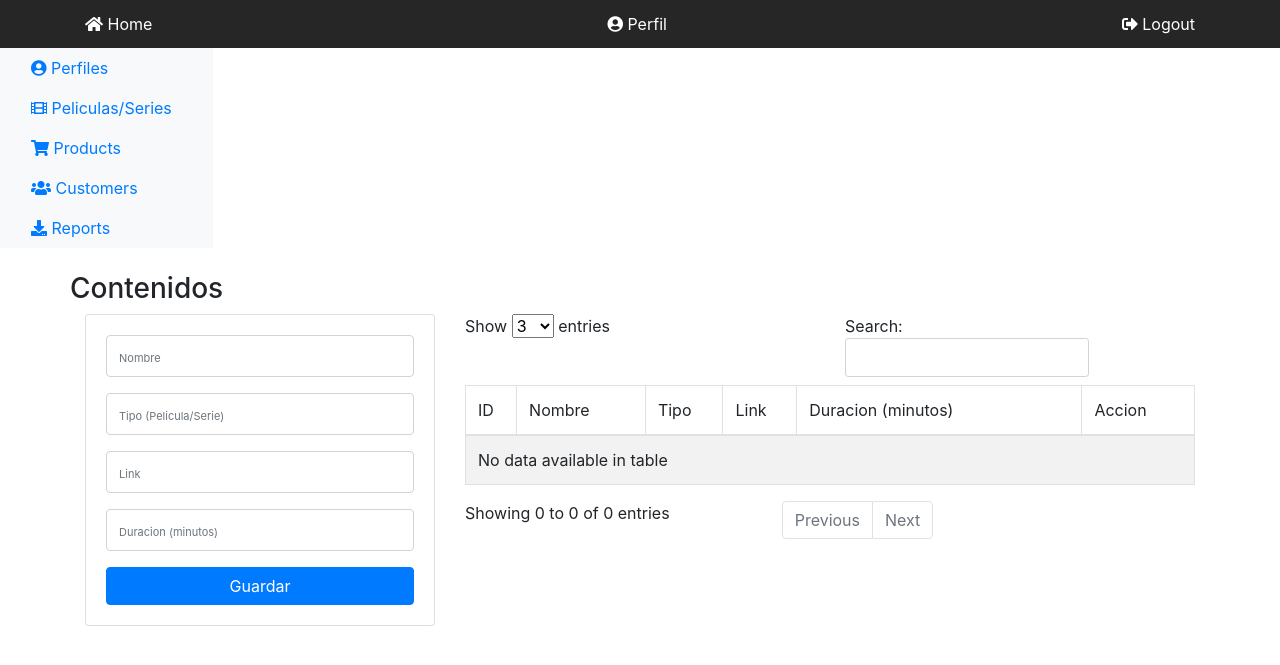
After one commit to Yong-Park/proyecto2BD, a Flask app: page /admin_contenido in a window 1280 px wide. The commit adds this page. Shown: the top 665 px of the page. Run offline with Flask 2, Linux system fonts and the light colour scheme; data that the repository does not hold is empty; some libraries are stand-ins or nearby versions.

Commit message:
se agrego la parte de peliculas

```diff
--- a/devApp/app.py
+++ b/devApp/app.py
@@ -22,11 +22,23 @@
     cur = conn.cursor(cursor_factory=psycopg2.extras.DictCursor)
     cur.execute(
         """
-        SELECT * FROM cuentas;
+        SELECT * FROM perfil;
         """
     )
     list_users = cur.fetchall()
     return render_template('administradores/admin_usuarios.html', list_users = list_users)
+
+#abrir el admin_contenido.html y importar los datos de la tabla de contenido
+@app.route('/admin_contenido')
+def admin_contenido():
+    cur = conn.cursor(cursor_factory=psycopg2.extras.DictCursor)
+    cur.execute(
+        """
+        SELECT * FROM contenido;
+        """
+    )
+    list_users = cur.fetchall()
+    return render_template('/administradores/admin_contenido.html', list_users = list_users)
 
 #agregar usuarios a la base de datos
 #en si no se puede agregar usuarios pero este se puede utilizar luego para la funcion de agregar peliculas y otros por
@@ -44,12 +56,31 @@
 
         cur.execute(
             """
-            INSERT INTO cuentas (nombre, nombre_usuario, password, email) VALUES ('{0}','{1}','{2}','{3}')
+            INSERT INTO perfil (nombre, nombre_usuario, password, email) VALUES ('{0}','{1}','{2}','{3}')
             """.format(nombre,username,_hashed_password,correo)
         )
         conn.commit()
         flash('Usuario agregado exitosamente')
         return redirect(url_for('admin_usuarios'))
+#para agregar contenido en la tabla de contenido
+@app.route('/agregar_contenido', methods=['POST'])
+def agregar_contenido():
+    cur = conn.cursor(cursor_factory=psycopg2.extras.DictCursor)
+    if request.method == 'POST':
+        nombre = request.form['nombre']
+        tipo = request.form['tipo']
+        link = request.form['link']
+        duracion= request.form['duracion']
+
+        cur.execute(
+            """
+            INSERT INTO contenido (nombre, tipo, link, duracion) VALUES ('{0}','{1}','{2}','{3}')
+            """.format(nombre,tipo,link,duracion)
+        )
+        conn.commit()
+        flash('Contenido agregado exitosamente')
+        return redirect(url_for('admin_contenido'))
+
 #se manda al edit_users.html los valores del que se selecciono
 @app.route('/edit_user/<string:id>', methods=['POST', 'GET'])
 def obtener_usuario(id):
@@ -57,7 +88,7 @@
 
     cur.execute(
         """
-        SELECT * FROM cuentas WHERE id={0}
+        SELECT * FROM perfil WHERE id={0}
         """.format(id)
     )
     data = cur.fetchall()
@@ -65,6 +96,22 @@
     print('se obtuvo el dato de usuario a actualizar')
     print(data[0])
     return render_template('administradores/edit_users.html', usuario = data[0])
+
+#se manda al edit_contenido.html para poder modificar el contenido para luego hacerle un update
+@app.route('/edit_contenido/<string:id>', methods=['POST', 'GET'])
+def obtener_contenido(id):
+    cur = conn.cursor(cursor_factory=psycopg2.extras.DictCursor)
+
+    cur.execute(
+        """
+        SELECT * FROM contenido WHERE id={0}
+        """.format(id)
+    )
+    data = cur.fetchall()
+    cur.close()
+    print('se obtuvo el contenido a actualizar')
+    print(data[0])
+    return render_template('administradores/edit_contenido.html', contenido = data[0])
 
 #al darle update del edit_users.html este correra y obtendra los datos y se actualizara
 @app.route('/update_user/<id>', methods=['POST'])
@@ -77,7 +124,7 @@
         cur = conn.cursor(cursor_factory=psycopg2.extras.DictCursor)
         cur.execute(
             """
-            UPDATE cuentas
+            UPDATE perfil
             SET nombre = '{0}',
                 nombre_usuario = '{1}',
                 email = '{2}'
@@ -88,7 +135,31 @@
         conn.commit()
     return redirect(url_for('admin_usuarios'))
 
-#para eliminar
+#al darle update del edit_contenido.html se correra este y actualizara la base de datos
+@app.route('/update_contenido/<id>', methods=['POST'])
+def actualizar_contenido(id):
+    if request.method == 'POST':
+        nombre = request.form['nombre']
+        tipo = request.form['tipo']
+        link = request.form['link']
+        duracion = request.form['duracion']
+
+        cur = conn.cursor(cursor_factory=psycopg2.extras.DictCursor)
+        cur.execute(
+            """
+            UPDATE contenido
+            SET nombre = '{0}',
+                tipo = '{1}',
+                link = '{2}',
+                duracion = '{3}'
+            WHERE id = {4}
+            """.format(nombre,tipo,link,duracion, id)
+        )
+        flash('contenido actualizado exitosamente')
+        conn.commit()
+    return redirect(url_for('admin_contenido'))
+
+#para eliminar usuarios
 @app.route('/delete_user/<string:id>', methods =['POST','GET'])
 def eliminar_usuario(id):
     print(id)
@@ -96,12 +167,27 @@
 
     cur.execute(
         """
-        DELETE FROM cuentas WHERE id ={0}
+        DELETE FROM perfil WHERE id ={0}
         """.format(id)
     )
     conn.commit()
     flash("Usuario elimnado exitosamente")
     return redirect(url_for('admin_usuarios'))
+
+#para eliminar contenido
+@app.route('/delete_contenido/<string:id>', methods =['POST','GET'])
+def eliminar_contenido(id):
+    print(id)
+    cur = conn.cursor(cursor_factory=psycopg2.extras.DictCursor)
+
+    cur.execute(
+        """
+        DELETE FROM contenido WHERE id ={0}
+        """.format(id)
+    )
+    conn.commit()
+    flash("Contenido elimnado exitosamente")
+    return redirect(url_for('admin_contenido'))
 
 #para crear una nueva cuenta para ingresar
 @app.route('/', methods=['GET','POST'])
@@ -118,10 +204,10 @@
         #hashea la contrasena
         _hashed_password = generate_password_hash(password)
 
-        #revisar si la cuenta ya existe en la base de datos de cuentas
+        #revisar si la cuenta ya existe en la base de datos de perfil
         cur.execute(
             """
-            SELECT * FROM cuentas WHERE nombre_usuario = '{0}'
+            SELECT * FROM perfil WHERE nombre_usuario = '{0}'
             """.format(username)
         )
         account = cur.fetchone()
@@ -139,7 +225,7 @@
             # La cuenta no existe y todo esta bien entoces se ingresa a la base de datos
             cur.execute(
                 """
-                INSERT INTO cuentas (nombre, nombre_usuario, password, email) VALUES ('{0}','{1}','{2}','{3}')
+                INSERT INTO perfil (nombre, nombre_usuario, password, email) VALUES ('{0}','{1}','{2}','{3}')
                 """.format(nombre_completo, username, _hashed_password, email)
                 )
             conn.commit()
@@ -164,7 +250,7 @@
         #revisar si la el username existe en la base de datos
         cur.execute(
             """
-            SELECT * FROM cuentas WHERE nombre_usuario = '{0}'
+            SELECT * FROM perfil WHERE nombre_usuario = '{0}'
             """.format(username)
         )
         #fetch solo un dato
@@ -227,7 +313,7 @@
 
     # Check if user is loggedin
     if 'loggedin' in session:
-        cursor.execute('SELECT * FROM cuentas WHERE id = {0}'.format(session['id']))
+        cursor.execute('SELECT * FROM perfil WHERE id = {0}'.format(session['id']))
         account = cursor.fetchone()
         print(account)
         # Show the profile page with account info
@@ -242,7 +328,7 @@
 
     # Check if user is loggedin
     if 'loggedin' in session:
-        cursor.execute('SELECT * FROM cuentas WHERE id = {0}'.format(session['id']))
+        cursor.execute('SELECT * FROM perfil WHERE id = {0}'.format(session['id']))
         account = cursor.fetchone()
         print(account)
         # Show the profile page with account info
@@ -265,7 +351,7 @@
         #revisar si la el username existe en la base de datos
         cur.execute(
             """
-            SELECT * FROM cuentas WHERE nombre_usuario = '{0}'
+            SELECT * FROM perfil WHERE nombre_usuario = '{0}'
             """.format(username)
         )
         #fetch solo un dato
--- /dev/null
+++ b/devApp/templates/administradores/admin_contenido.html
@@ -0,0 +1,69 @@
+<!--este es para agregar, editar, eliminar contenidos para que los usuarios puedan ver de estos-->
+{% extends "administradores/layout_admin_homepage.html" %}
+{%block body %}
+    <div class ="row"><h3>Contenidos</h3></div>
+    <div class = "row">
+        <div class="col-md-4">
+            {% with messages = get_flashed_messages() %}
+            {% if messages %}
+            {% for message in messages %}
+            <div class="alert alert-success alert-dismissible fade show" role="alert">
+                {{ message }}
+                <button type="button" class="close" data-dismiss="alert" aria-label="Close">
+                    <span aria-hidden="true">×</span>
+                </button>
+            </div>
+            {% endfor %}
+            {% endif %}
+            {% endwith %}
+            <div class="card card-body">
+                <form action ="/agregar_contenido" method="POST">
+                    <div class="form-group">
+                        <input type="text" class="form-control" name="nombre" placeholder="Nombre">
+                    </div>
+                    <div class="form-group">
+                        <input type="text" class="form-control" name="tipo" placeholder="Tipo (Pelicula/Serie)">
+                    </div>
+                    <div class="form-group">
+                        <input type="url" class="form-control" name="link" placeholder="Link">
+                    </div>
+                    <div class="form-group">
+                        <input type="text" class="form-control" name="duracion" placeholder="Duracion (minutos)">
+                    </div>
+                    <button class="btn btn-primary btn-block">
+                        Guardar
+                    </button>
+                </form>
+            </div>
+        </div>
+        <div class="col-md-8">
+            <table id="example" class="table table-striped table-bordered" style="width: 100%">
+                <thead>
+                    <tr>
+                        <td>ID</td>
+                        <td>Nombre</td>
+                        <td>Tipo</td>
+                        <td>Link</td>
+                        <td>Duracion (minutos)</td>
+                        <td>Accion</td>
+                    </tr>
+                </thead>
+                <tbody>
+                    {% for row in list_users %}
+                    <tr>
+                        <td>{{row[0]}}</td>
+                        <td>{{row[1]}}</td>
+                        <td>{{row[2]}}</td>
+                        <td>{{row[3]}}</td>
+                        <td>{{row[4]}}</td>
+                        <td width="130">
+                            <a href="/edit_contenido/{{row[0]}}" class="btn btn-secondary btn-sm">editar</a>
+                            <a href="/delete_contenido/{{row[0]}}" class="btn btn-danger btn-delete btn-sm">eliminar</a>
+                        </td>
+                    </tr>
+                    {% endfor %}
+                </tbody>
+            </table>
+        </div>
+    </div>
+{% endblock%}
--- a/devApp/templates/administradores/layout_admin_homepage.html
+++ b/devApp/templates/administradores/layout_admin_homepage.html
@@ -32,13 +32,13 @@
                 <div class="sidebar-sticky">
                   <ul class="nav flex-column">
                     <li class="nav-item">
-                      <a class="nav-link active" href="#">
-                        <i class="fas fa-home"></i>
-                        Dashboard <span class="sr-only">(current)</span>
+                      <a class="nav-link active" href="/admin_usuarios">
+                        <i class="fas fa-user-circle"></i>
+                        Perfiles <span class="sr-only">(current)</span>
                       </a>
                     </li>
                     <li class="nav-item">
-                      <a class="nav-link" href="#">
+                      <a class="nav-link" href="/admin_contenido">
                         <i class="fas fa-film"></i>
                         Peliculas/Series
                       </a>
```
Also changed, not shown: devApp/templates/administradores/edit_contenido.html (added, +28 -0 lines).
